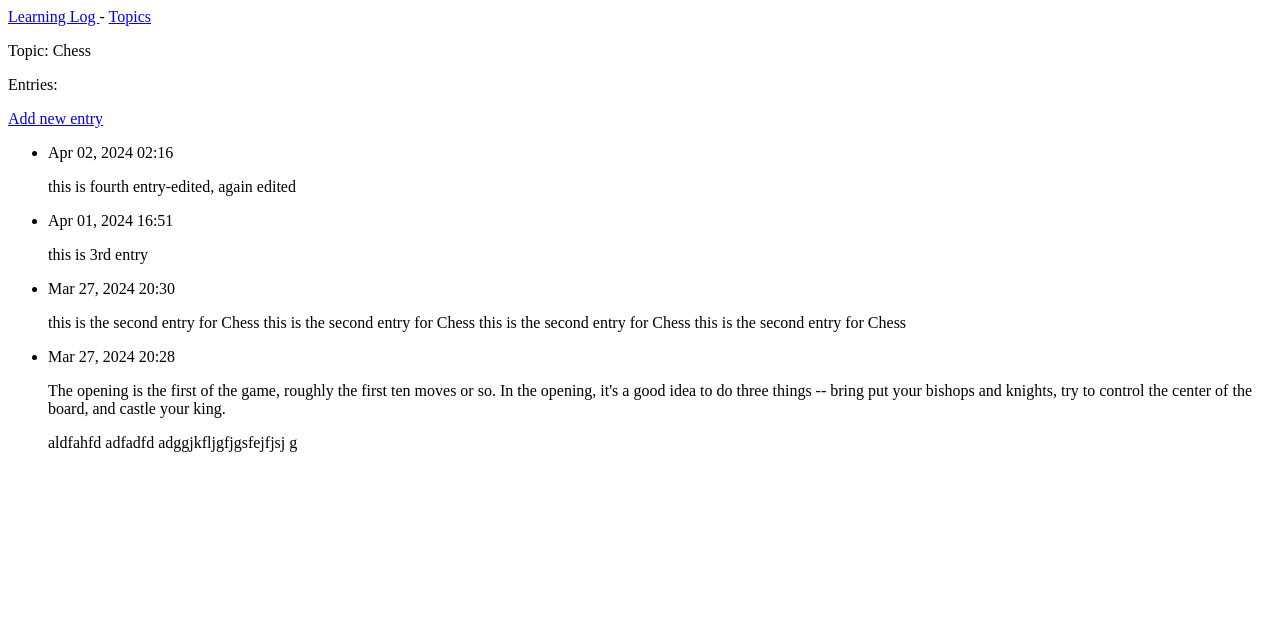
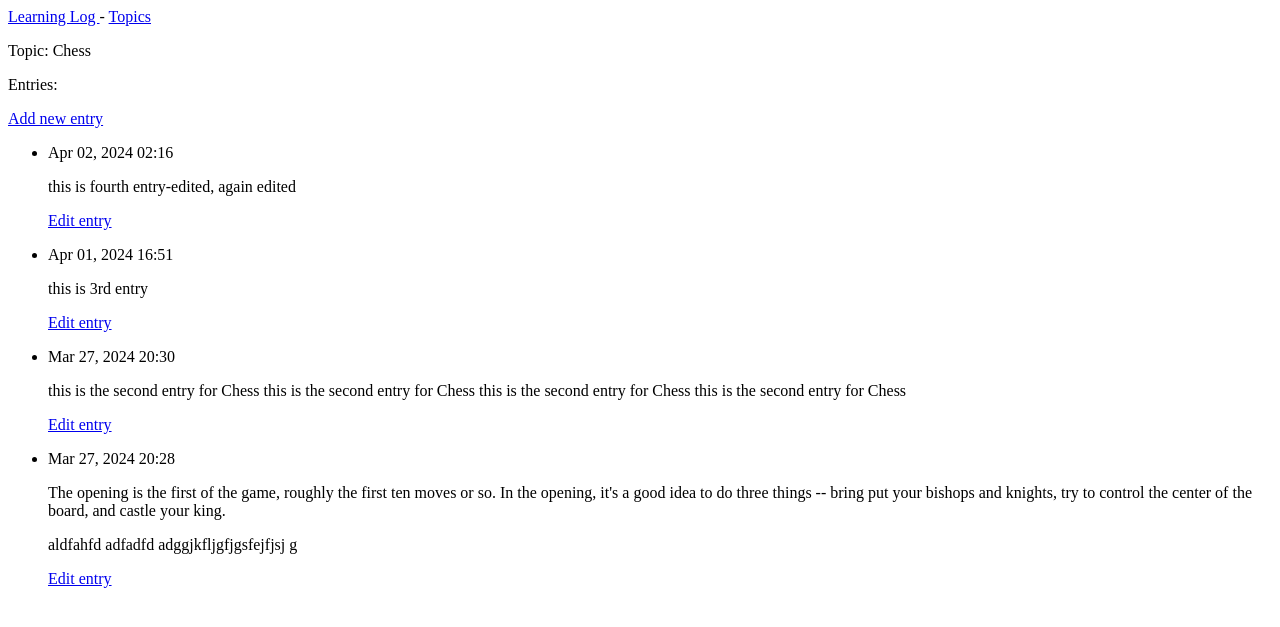
Before and after one commit to pramodavula/learning_log, a Django app: page /topics/1/ in a window 1280 px wide. Shown: the top 627 px of the page. Run offline with Django 4.2, Linux system fonts and the light colour scheme; data comes from the database, SQL or seed files in the repository; both versions use the stored data as it was after the commit.

Commit message:
Editing Entries

```diff
--- a/learning_logs/templates/learning_logs/topic.html
+++ b/learning_logs/templates/learning_logs/topic.html
@@ -12,6 +12,9 @@
       <li>
         <p>{{ entry.date_added|date:'M d, Y H:i'}}</p>
         <p>{{ entry.text|linebreaks }}</p>
+        <p>
+          <a href="{% url 'learning_logs:edit_entry' entry.id %}">
+            Edit entry</a></p>
       </li>
     {% empty %}
       <li>There are no entries for this topic yet.</li>
--- a/learning_logs/urls.py
+++ b/learning_logs/urls.py
@@ -15,5 +15,7 @@ urlpatterns = [
     # Page for adding new topic.
     path('new_topic/', views.new_topic, name='new_topic'),
     # Page for adding new entry.
-    path('new_entry/<int:topic_id>/', views.new_entry, name = 'new_entry')
+    path('new_entry/<int:topic_id>/', views.new_entry, name = 'new_entry'),
+    # Page for editing an entry.
+    path('edit_entry/<int:entry_id>',views.edit_entry, name ='edit_entry'),
 ]
--- a/learning_logs/views.py
+++ b/learning_logs/views.py
@@ -1,6 +1,6 @@
 from django.shortcuts import render, redirect
 
-from .models import Topic
+from .models import Topic, Entry
 from .forms import TopicForm, EntryForm
 
 # Create your views here.
@@ -56,3 +56,21 @@ def new_entry(request, topic_id):
     # Display a blank or invalid form.
     context = {'topic': topic, 'form': form}
     return render(request, 'learning_logs/new_entry.html', context)
+
+def edit_entry(request, entry_id):
+    """ Edit an exisitng entry."""
+    entry = Entry.objects.get(id=entry_id)
+    topic = entry.topic
+
+    if request.method != 'POST':
+        # Initial request; pre-fill with the current entry.
+        form = EntryForm(instance=entry)
+    else:
+        # Post data submitted; process data.
+        form = EntryForm(instance=entry, data=request.POST)
+        if form.is_valid():
+            form.save()
+            return redirect('learning_logs:topic', topic_id=topic.id)
+
+    context = {'entry': entry, 'topic': topic, 'form': form}
+    return render(request, 'learning_logs/edit_entry.html', context)
```
Also changed, not shown: learning_logs/templates/learning_logs/edit_entry.html (added, +14 -0 lines), db.sqlite3.
